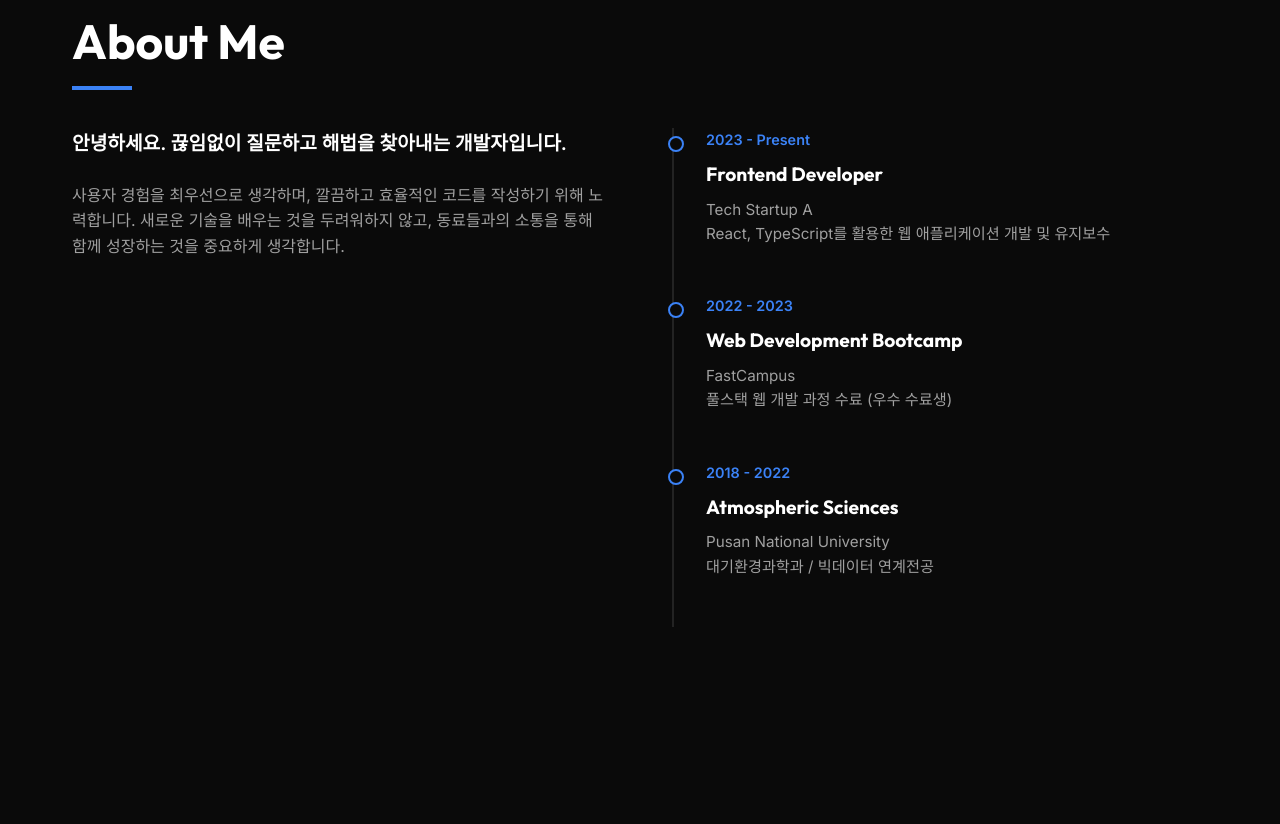
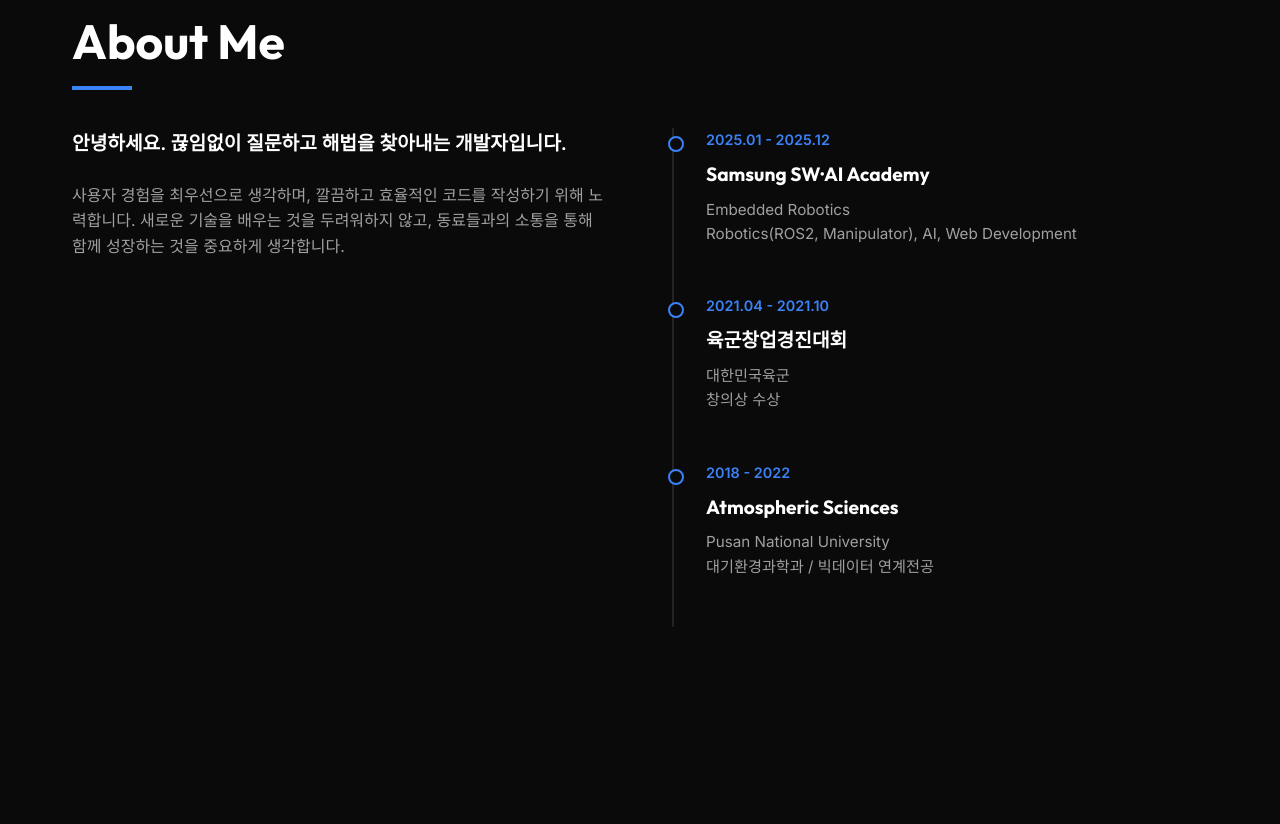
Before and after one commit to Fr2dman/Fr2dman.github.io, a plain HTML site: page index.html in a window 1280 px wide. Shown: the part 897-1721 px from the top of the page. Drawn offline with Linux system fonts and the light colour scheme.

Commit message:
feat: update portfolio details and timeline entries for clarity and relevance

```diff
--- a/index.html
+++ b/index.html
@@ -25,7 +25,7 @@
     <div class="cursor-outline"></div>
 
     <nav class="navbar">
-        <div class="logo">PORTFOLIO</div>
+        <div class="logo">JY's PORTFOLIO</div>
         <ul class="nav-links">
             <li><a href="#home" class="nav-link">Home</a></li>
             <li><a href="#about" class="nav-link">About</a></li>
@@ -60,19 +60,19 @@
 
                     <div class="timeline">
                         <div class="timeline-item">
-                            <div class="timeline-date">2023 - Present</div>
+                            <div class="timeline-date">2025.01 - 2025.12</div>
                             <div class="timeline-content">
-                                <h3>Frontend Developer</h3>
-                                <p>Tech Startup A</p>
-                                <p>React, TypeScript를 활용한 웹 애플리케이션 개발 및 유지보수</p>
+                                <h3>Samsung SW·AI Academy</h3>
+                                <p>Embedded Robotics</p>
+                                <p>Robotics(ROS2, Manipulator), AI, Web Development</p>
                             </div>
                         </div>
                         <div class="timeline-item">
-                            <div class="timeline-date">2022 - 2023</div>
+                            <div class="timeline-date">2021.04 - 2021.10</div>
                             <div class="timeline-content">
-                                <h3>Web Development Bootcamp</h3>
-                                <p>FastCampus</p>
-                                <p>풀스택 웹 개발 과정 수료 (우수 수료생)</p>
+                                <h3>육군창업경진대회</h3>
+                                <p>대한민국육군</p>
+                                <p>창의상 수상</p>
                             </div>
                         </div>
                         <div class="timeline-item">
```
